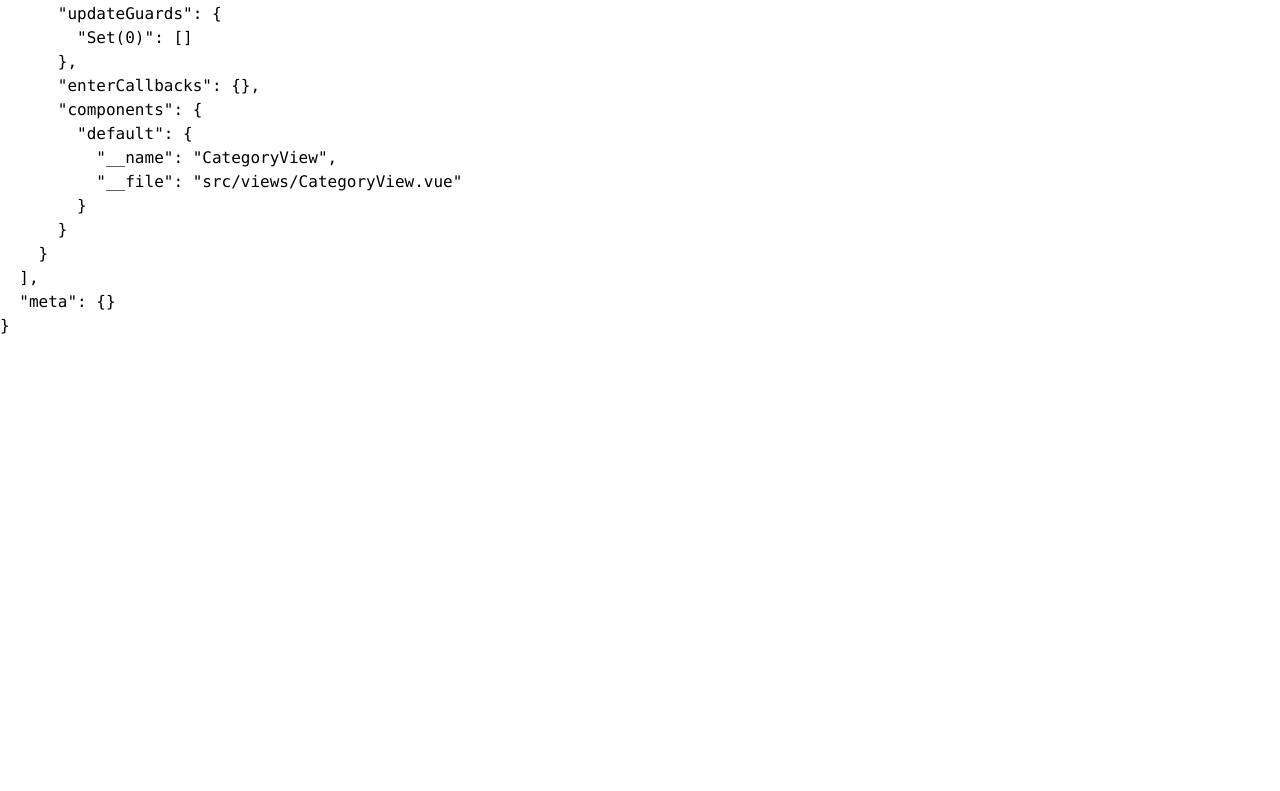
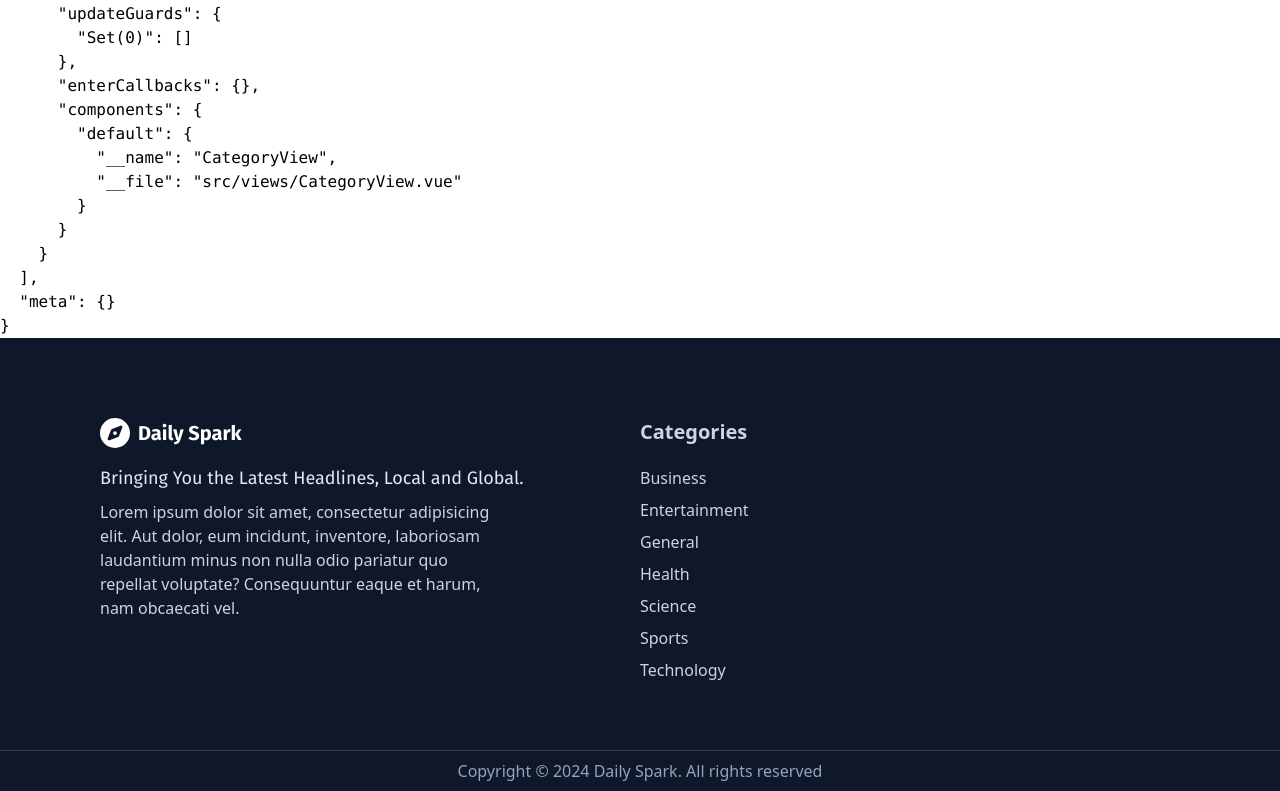
Before and after one commit to KumarAmitt/daily-spark, a Vue app: page /category/business in a window 1280 px wide. Shown: the part 647-1438 px from the top of the page. Before the commit the page ends 985 px from the top, so only its background shows below. Built offline with nearby package versions, Linux system fonts and the light colour scheme; no server answers; a web font is replaced by a local one.

Commit message:
Add footer links

```diff
--- a/src/App.vue
+++ b/src/App.vue
@@ -1,8 +1,10 @@
 <template>
-  <Navbar />
-  <RouterView />
+  <AppNavbar/>
+  <RouterView/>
+  <AppFooter/>
 </template>
 
 <script setup>
-import Navbar from '@/components/navbar/AppNavbar.vue'
+import AppFooter from "@/components/footer/AppFooter.vue";
+import AppNavbar from "@/components/navbar/AppNavbar.vue";
 </script>
--- /dev/null
+++ b/src/components/NewsSources.vue
@@ -0,0 +1,14 @@
+<template>
+  <h2>Sources</h2>
+</template>
+
+<script setup>
+import {onMounted} from "vue";
+import {useNewsStore} from "@/stores/news.js";
+
+const newsStore = useNewsStore();
+
+onMounted(() => {
+  newsStore.fetchNewsSources();
+})
+</script>
--- /dev/null
+++ b/src/components/footer/AppFooter.vue
@@ -0,0 +1,24 @@
+<template>
+  <section class="bg-slate-900">
+    <div class="max-w-[1080px] mx-auto pt-20 pb-16 text-slate-300 flex">
+      <div class="basis-1/2">
+        <AppLogo :is-link="true" />
+        <p class="mt-4 text-lg font-heading text-slate-200">Bringing You the Latest Headlines, Local and Global.</p>
+        <p class="mt-2 w-3/4">Lorem ipsum dolor sit amet, consectetur adipisicing elit. Aut dolor, eum incidunt, inventore, laboriosam laudantium minus non nulla odio pariatur quo repellat voluptate? Consequuntur eaque et harum, nam obcaecati vel.</p>
+      </div>
+      <div class="basis-1/2">
+        <FooterLinks title="Categories" :items="categories" />
+      </div>
+    </div>
+    <div class="text-slate-400 py-2 border-t border-slate-700 text-center">
+      Copyright &copy; 2024 Daily Spark. All rights reserved
+    </div>
+  </section>
+</template>
+<script setup>
+import {ref} from "vue";
+import AppLogo from "@/components/utility/AppLogo.vue";
+import FooterLinks from "@/components/footer/FooterLinks.vue";
+
+const categories = ref(['business', 'entertainment', 'general', 'health', 'science', 'sports', 'technology'])
+</script>
--- /dev/null
+++ b/src/components/footer/FooterLinks.vue
@@ -0,0 +1,19 @@
+<template>
+  <div>
+    <h3 class="text-xl font-bold mb-4">{{title}}</h3>
+    <ul>
+      <li v-for="item in items" :key="item">
+        <RouterLink :to="{name: 'category', params: {category: item}}" class="leading-loose transition-all duration-300 hover:text-slate-400 hover:underline">
+          {{item.charAt(0).toUpperCase() + item.slice(1).toLowerCase()}}
+        </RouterLink>
+      </li>
+    </ul>
+  </div>
+</template>
+
+<script setup>
+defineProps({
+  title: {type: String, required: true},
+  items: {type: Array, required: true}
+})
+</script>
--- a/src/stores/news.js
+++ b/src/stores/news.js
@@ -1,7 +1,7 @@
-import { ref } from 'vue'
-import { defineStore } from 'pinia'
+import {ref} from 'vue'
+import {defineStore} from 'pinia'
 import axios from 'axios'
-import { API_KEY, BASE_URL } from '@/constants.js'
+import {API_KEY, BASE_URL} from '@/constants.js'
 
 export const useNewsStore = defineStore('news', () => {
   const featuredStory = ref({})
@@ -31,5 +31,15 @@ export const useNewsStore = defineStore('news', () => {
     }
   }
 
-  return { featuredStory, featuredStories, newsSources, fetchTopHeadlines, fetchNewsByCategory }
+  const fetchNewsSources = async () => {
+    const url = `${BASE_URL}/sources?country=in`
+    try {
+      const response = await axios.get(url, {headers: {'Authorization': API_KEY}})
+      console.log(response.data)
+    } catch (error) {
+      console.log(error)
+    }
+  }
+
+  return {featuredStory, featuredStories, newsSources, fetchTopHeadlines, fetchNewsByCategory, fetchNewsSources}
 })
--- a/src/views/NewsView.vue
+++ b/src/views/NewsView.vue
@@ -4,6 +4,7 @@
     <FeaturedStories/>
     <CategoryNews/>
   </div>
+
 </template>
 
 <script setup>
@@ -12,6 +13,7 @@ import {onBeforeMount} from 'vue'
 import TheHero from '@/components/TheHero.vue'
 import FeaturedStories from "@/components/FeaturedStories.vue";
 import CategoryNews from "@/components/CategoryNews.vue";
+import NewsSources from "@/components/NewsSources.vue";
 
 
 const newsStore = useNewsStore()
```
